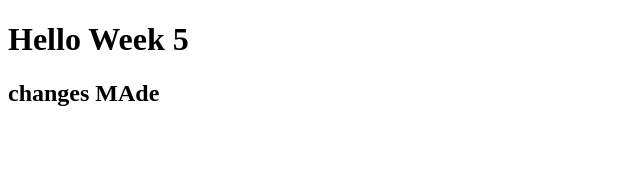
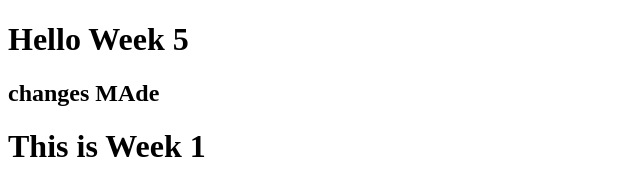
Before and after one commit to isiakaabd/assignments, a plain HTML site: page index.html in a window 1280 px wide. Shown: the whole page, without its empty margins (0-640 px from the left). Drawn offline with Linux system fonts and the light colour scheme.

Commit message:
second commit by Isiaka Alone

```diff
--- a/index.html
+++ b/index.html
@@ -9,5 +9,6 @@
   <body>
     <h1>Hello Week 5</h1>
     <h2>changes MAde</h2>
+    <h1>This is Week 1</h1>
   </body>
 </html>
```
